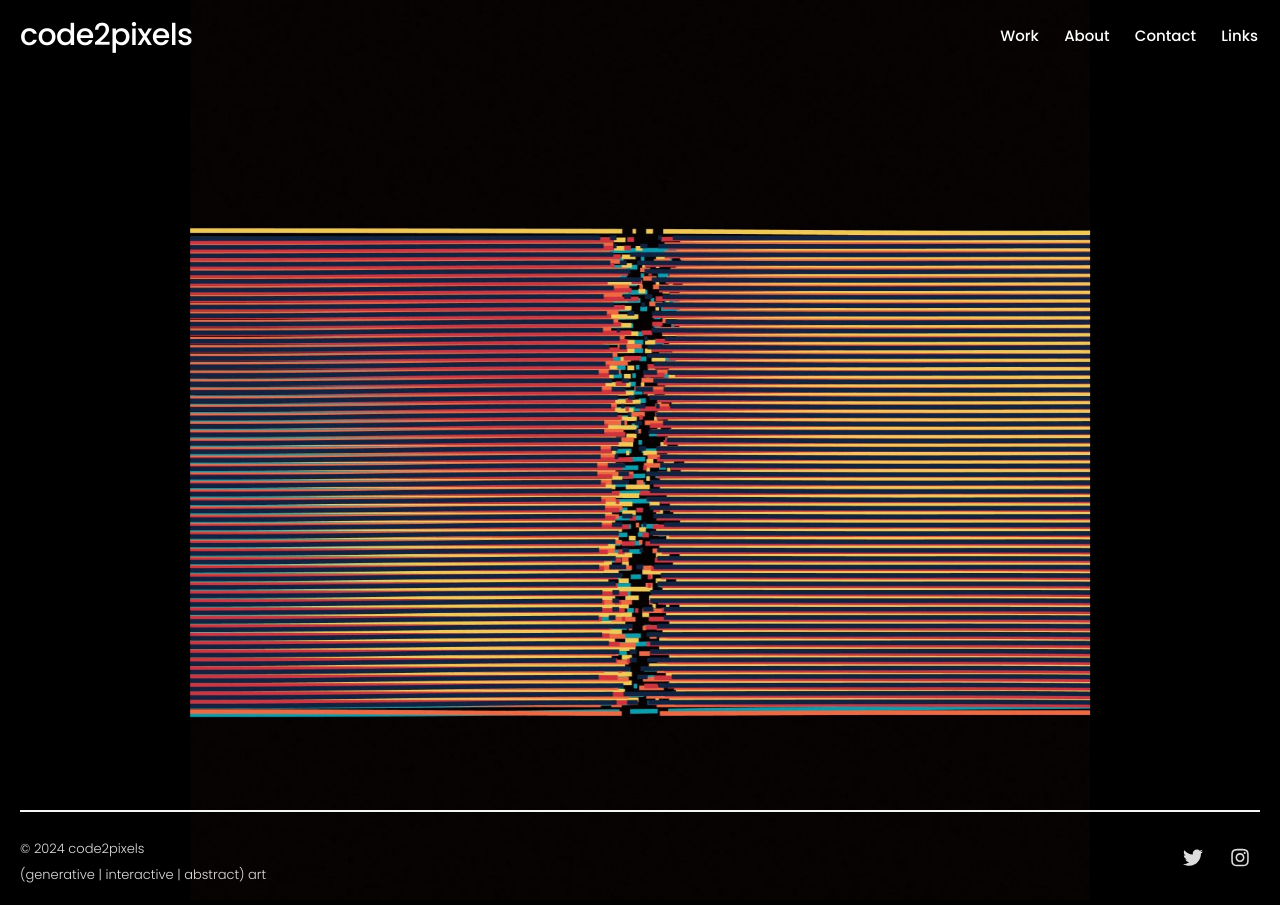
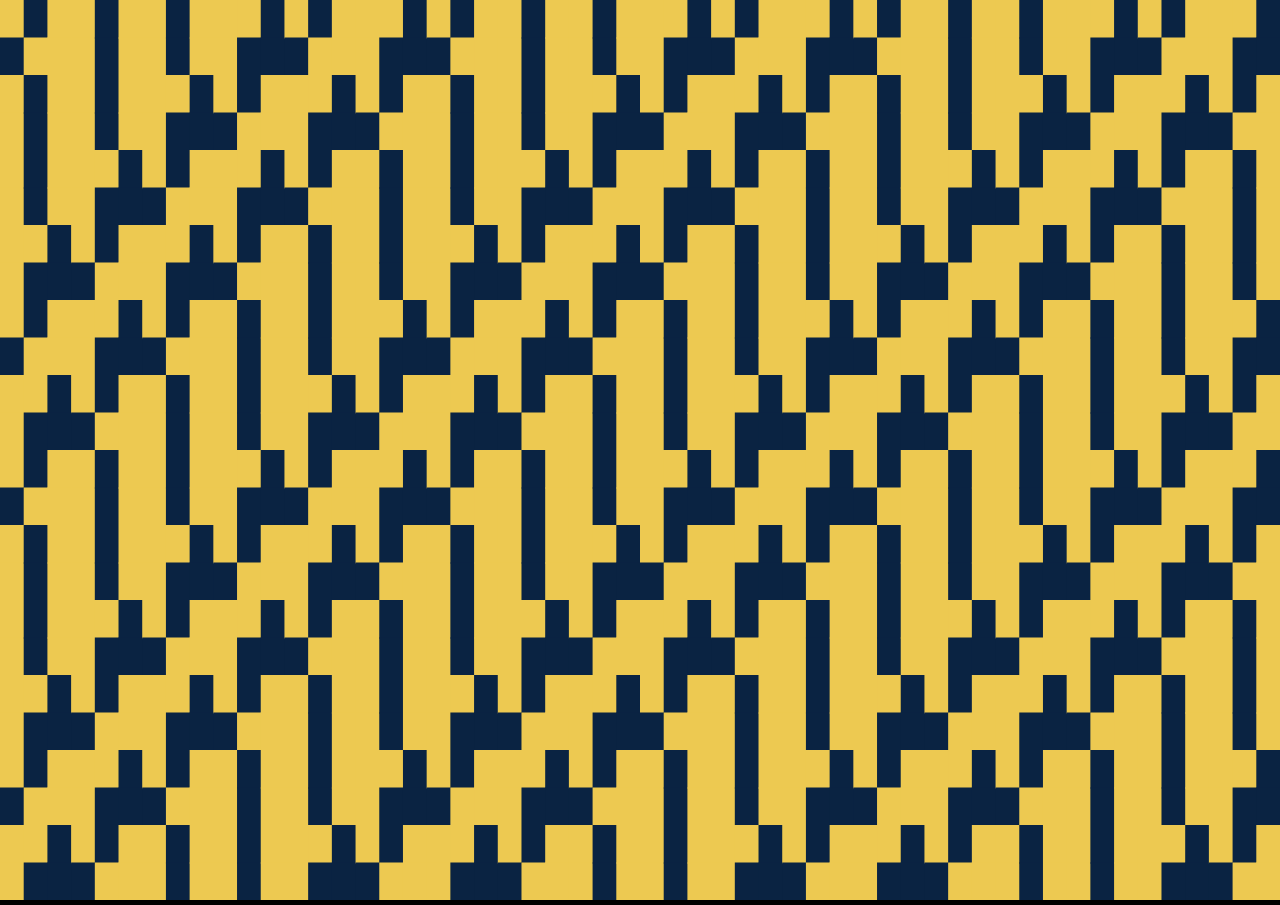
Before and after one commit to code2pixels-genart/code2pixels.xyz, a Jekyll site: the page built from index.html, in a window 1280 px wide. Built offline with Jekyll 4.4.1, drawn with Linux system fonts in a browser that asks for light colours; nearby versions of some CDN libraries; some of the changed lines change nothing that is shown.

Commit message:
Adding Clock 001

```diff
--- /dev/null
+++ b/_layouts/fullscreen.html
@@ -0,0 +1,142 @@
+<!doctype html>
+
+<html class="no-js" lang="en">
+
+<head>
+
+
+	<!-- - - - - - - - - - - - - - - - - - - - - - - - - - - - - - - -
+
+	{{ site.data.settings.basic_settings.site_title }}
+
+	- - - - - - - - - - - - - - - - - - - - - - - - - - - - - - - - -->
+
+
+	<meta charset="utf-8">
+	<meta http-equiv="X-UA-Compatible" content="IE=edge,chrome=1">
+
+	<!-- Global site tag (gtag.js) - Google Analytics -->
+	<script async src="https://www.googletagmanager.com/gtag/js?id=UA-66393374-1"></script>
+	<script>
+	  window.dataLayer = window.dataLayer || [];
+	  function gtag(){dataLayer.push(arguments);}
+	  gtag('js', new Date());
+
+	  gtag('config', 'UA-66393374-1');
+	</script>
+
+	<!-- Page Info -->
+	<link rel="shortcut icon" href="{{ site.data.settings.basic_settings.favicon_image | relative_url }}">
+	<title>{% if page.url == "/" %}{{ site.data.settings.basic_settings.site_title }} – {{ page.title }}{% else %}{{ page.title }} – {{ site.data.settings.basic_settings.site_title }}{% endif %}</title>
+	<meta name="description" content="{{ page.description | strip_html | xml_escape }}">
+	<meta name="keywords" content="{% for tag in page.tags %}{{ tag }}, {% endfor %}">
+	<link rel="canonical" href="{{ site.url }}{{ page.url | replace: 'index.html', '' }}">
+
+
+
+	<!-- Twitter Card -->
+	<meta name="twitter:card" content="summary_large_image">
+	<meta name="twitter:title" content="{% if page.url == "/" %}{{ site.data.settings.basic_settings.site_title }} – {{ page.title }}{% else %}{{ page.title }} – {{ site.data.settings.basic_settings.site_title }}{% endif %}">
+	<meta name="twitter:description" content="{{ page.description | strip_html | xml_escape }}">
+	<meta name="twitter:image:src" content="{{ page.featured_image | absolute_url }}">
+
+	<!-- Facebook OpenGraph -->
+	<meta property="og:title" content="{% if page.url == "/" %}{{ site.data.settings.basic_settings.site_title }} – {{ page.title }}{% else %}{{ page.title }} – {{ site.data.settings.basic_settings.site_title }}{% endif %}" />
+	<meta property="og:description" content="{{ page.description | strip_html | xml_escape }}" />
+	<meta property="og:image" content="{{ page.featured_image | absolute_url }}" />
+
+	{% if site.data.settings.font_settings.font_embed %}
+	<!-- Font Embed Code -->
+	{{ site.data.settings.font_settings.font_embed }}
+	{% endif %}
+
+	<!-- Styles -->
+	<meta name="viewport" content="width=device-width, initial-scale=1">
+	<link rel="stylesheet" href="{{ '/css/style.css' | relative_url }}">
+
+	<!-- p5.js stuff -->
+	<style>
+		body {
+		  margin: 0;
+		  overflow: hidden;
+		}
+	</style>
+	<script src="https://cdnjs.cloudflare.com/ajax/libs/p5.js/1.4.0/p5.js"></script>
+    <script src="https://cdnjs.cloudflare.com/ajax/libs/p5.js/1.4.0/addons/p5.dom.js"></script>
+
+
+	<!-- Icons -->
+	<script defer src="https://use.fontawesome.com/releases/v5.1.1/js/solid.js" integrity="sha384-GXi56ipjsBwAe6v5X4xSrVNXGOmpdJYZEEh/0/GqJ3JTHsfDsF8v0YQvZCJYAiGu" crossorigin="anonymous"></script>
+	<script defer src="https://use.fontawesome.com/releases/v5.1.1/js/brands.js" integrity="sha384-0inRy4HkP0hJ038ZyfQ4vLl+F4POKbqnaUB6ewmU4dWP0ki8Q27A0VFiVRIpscvL" crossorigin="anonymous"></script>
+	<script defer src="https://use.fontawesome.com/releases/v5.1.1/js/fontawesome.js" integrity="sha384-NY6PHjYLP2f+gL3uaVfqUZImmw71ArL9+Roi9o+I4+RBqArA2CfW1sJ1wkABFfPe" crossorigin="anonymous"></script>
+
+	<!-- Poppins -->
+	<link rel="preconnect" href="https://fonts.googleapis.com">
+	<link rel="preconnect" href="https://fonts.gstatic.com" crossorigin>
+	<link href="https://fonts.googleapis.com/css2?family=Poppins:ital,wght@0,100;0,200;0,300;0,400;0,500;0,600;0,700;0,800;0,900;1,100;1,200;1,300;1,400;1,500;1,600;1,700;1,800;1,900&family=Roboto+Flex:opsz,wdth,wght,GRAD,YOPQ,YTDE,YTLC@8..144,114.1,433,150,135,-216,488&display=swap" rel="stylesheet">
+
+	{% if site.data.settings.advanced_settings.custom_styles %}
+	<!-- Custom Styles -->
+	<style>{{ site.data.settings.advanced_settings.custom_styles }}</style>
+	{% endif %}
+
+	{% if site.data.settings.advanced_settings.analytics_code %}
+	<!-- Analytics Code -->
+	{{ site.data.settings.advanced_settings.analytics_code }}
+	{% endif %}
+
+	{% if site.data.settings.advanced_settings.header_js %}
+	<!-- Extra Header JS Code -->
+	{{ site.data.settings.advanced_settings.header_js }}
+	{% endif %}
+
+
+    <!-- Schema Markup Script -->
+    {% if page.schema %}
+		<script type="application/ld+json">
+		{
+		    "@context": "http://schema.org",
+		    "@type": "VisualArtwork",
+		    "name": "{{page.schema.title}}",
+		    "description": "{{page.schema.description}}",
+		    "abstract": "{{page.schema.abstract}}",
+		    "artist": "code2pixels",
+		    "author": "code2pixels",
+		    "creator": {
+		        "@type": "Person",
+		        "name": "code2pixels",
+		        "url": "code2pixels.xyz"
+		    },
+		    "dateCreated": "{{page.schema.date}}",
+		    "artMedium": "{{page.schema.artMedium}}",
+		    {% if page.schema.artEdition %}"artEdition": "{{page.schema.artEdition}}",  {% endif %}
+		    "artform": "{{page.schema.artform}}",
+		    "keywords": [{% for tag in page.tags %}"{{ tag }}", {% endfor %}],
+		    "image": "{{ site.url }}{{page.schema.image}}",
+		    "license": "https://creativecommons.org/licenses/by-nc-sa/4.0/deed.pt-br",
+		    {% if page.schema.isBasedOn %}
+		    "isBasedOn": "{{page.schema.isBasedOn}}",
+		    {% endif %}
+		    {% if page.schema.material %}
+		    "material": "{{page.schema.material}}",
+		    {% endif %}
+		    "locationCreated": {
+		        "@type": "Place",
+		        "name": "{{page.schema.locationCreated}}"
+		    },
+		}
+		</script>
+
+
+
+    {% endif %}
+  <script src="clocks/main.js" defer></script> <!-- Main script to handle loading clocks -->
+</head>
+
+
+<body>
+  <script>
+  </script>
+</body>
+
+</html>
--- /dev/null
+++ b/clocks/clock0001.js
@@ -0,0 +1,140 @@
+var debug=false;
+
+function drawClock() {
+  background(0,0,0);  // Set background to black
+
+  let currentTime = nf(hour(), 2) + nf(minute(), 2) + nf(second(), 2); // Format time as HHMMSS
+  let currentTimeCells = currentTime
+
+	// Define the total number of columns
+	let totalColumns = 18;
+
+	// Calculate cell sizes based on the canvas dimensions
+	let cellSizeX = width / totalColumns; // Cell width fills the whole width
+	let cellSizeY = height / floor(height / (width / totalColumns)); // Cell height fills the height
+
+	// Calculate number of columns and rows
+	let cols = floor(width / cellSizeX);  // Calculate number of columns
+	let rows = floor(height / cellSizeY); // Calculate number of rows
+
+	// Optional: Log or use cols and rows as needed
+	// console.log(cols, rows);
+  // Loop through rows and columns to fill the grid with time
+  for (let y = 0; y < rows; y++) {
+    for (let x = 0; x < cols; x++) {
+      let posX = x * cellSizeX + cellSizeX / 2;  // Calculate X position for text
+      let posY = y * cellSizeY + cellSizeY / 2;  // Calculate Y position for text
+      drawBinaryGrid(posX-cellSizeX/2,posY-cellSizeY/2,cellSizeX,cellSizeY, str(currentTimeCells[(x+y)%6]));
+    }
+  }
+
+
+}
+
+// Corrected binary mapping table (6x6 grid with alphanumeric values)
+const binaryGrid = {
+    'A': ['001', '001'],
+    'B': ['001', '010'],
+    'C': ['001', '011'],
+    'D': ['001', '100'],
+    'E': ['001', '101'],
+    'F': ['001', '110'],
+    'G': ['010', '001'],
+    'H': ['010', '010'],
+    'I': ['010', '011'],
+    'J': ['010', '100'],
+    'K': ['010', '101'],
+    'L': ['010', '110'],
+    'M': ['011', '001'],
+    'N': ['011', '010'],
+    'O': ['011', '011'],
+    'P': ['011', '100'],
+    'Q': ['011', '101'],
+    'R': ['011', '110'],
+    'S': ['100', '001'],
+    'T': ['100', '010'],
+    'U': ['100', '011'],
+    'V': ['100', '100'],
+    'W': ['100', '101'],
+    'X': ['100', '110'],
+    'Y': ['101', '001'],
+    'Z': ['101', '010'],
+    '0': ['101', '011'],
+    '1': ['101', '100'],
+    '2': ['101', '101'],
+    '3': ['101', '110'],
+    '4': ['110', '001'],
+    '5': ['110', '010'],
+    '6': ['110', '011'],
+    '7': ['110', '100'],
+    '8': ['110', '101'],
+    '9': ['110', '110'],
+};
+
+// Function to draw binary grid for a given character at specified position and size
+function drawBinaryGrid(x, y, gridWidth, gridHeight, character) {
+	push()
+	rectMode(CORNER)
+	noStroke();
+	// stroke(0,20)
+    // Get the binary representation from the grid table
+    if (character in binaryGrid) {
+        let bin1 = binaryGrid[character][0];
+        let bin2 = binaryGrid[character][1];
+
+        // Calculate size of each square
+        let squareSizeX = (gridWidth / 3);  // Assuming each binary pattern has 3 columns
+        let squareSizeY = (gridHeight / 2); // Assuming there are 2 rows
+
+        // Draw the grid of squares based on the binary pattern
+        for (let col = 0; col < 3; col++) {
+            for (let row = 0; row < 2; row++) {
+                let xPos = x + col * squareSizeX;
+                let yPos = y + row * squareSizeY;
+                let binaryValue = (row === 0) ? bin1[col] : bin2[col];
+                if (binaryValue === '1') {
+                    fill(c2p[3]); // Black square
+                } else {
+                    fill(c2p[0]); // White square
+                }
+                rect(xPos, yPos, squareSizeX+1, squareSizeY+1);
+            }
+        }
+
+
+        if (debug){
+        	push()
+        	stroke(0,255,0)
+        	fill(0,0,255,100)
+        	rect(x, y, gridWidth, gridHeight)
+
+        	fill(255,0,0,120)
+        	noStroke()
+        	// rectMode(CENTER)
+        	textSize(gridHeight)
+        	text(character,x, y, gridWidth, gridHeight)
+
+        	pop()
+        }
+
+    } else {
+        console.error(`Character ${character} not found in binary grid.`);
+    }
+    pop()
+}
+
+
+
+function keyPressed() {
+	// Toggle fullscreen mode with 'F' key
+	if (key === 'f' || key === 'F') {
+	let fs = fullscreen();
+			fullscreen(!fs);
+	}
+
+	// Toggle fullscreen mode with 'F' key
+	if (key === 'd' || key === 'D') {
+		debug = !debug;
+		console.log("Debug is "+debug)
+	}
+}
--- /dev/null
+++ b/clocks/main.js
@@ -0,0 +1,85 @@
+
+// TODO
+// - [ ] Create To Do List
+// -
+//
+// Clocks
+//
+// by @code2pixels aka @sandromiccoli
+//
+//
+// Sep, 2024
+// Belo Horizonte, Minas Gerais, Brazil
+//
+// Crossing Paths © 2024 by code2pixels is licensed under CC BY-NC-SA 4.0
+//
+//
+// Thanks to (see LICENSE.md for detailed licenses):
+//
+
+console.log("%cClocks", "font-weight: bold; font-family:monospace; font-size: 52px");
+// console.log("%cAn ode to the crossing paths in life.", "font-family:monospace; font-size: 20px");
+console.log("%cBy @code2pixels", "font-family:monospace; font-size: 14px");
+console.log("%cSep, 2024", "font-family:monospace; font-size: 14px");
+console.log("%cBelo Horizonte, Minas Gerais, Brazil", "font-family:monospace; font-size: 12px");
+new p5();
+//////////////
+// COLORS
+//////////////
+
+var cp=0; // color palette index
+var bgcolor;
+const c2p = ['#0A2342','#CC333F','#EB6841','#EDC951','#00A0B0'];
+let isFullScreen = false;
+let currentClockScript;
+
+
+function setup() {
+	// Create a canvas that fills the window
+	createCanvas(windowWidth, windowHeight);
+	// pixelDensity(2)
+	loadClock("0001")
+
+}
+
+function draw() {
+  // Placeholder for clock setup
+  if (typeof setupClock === 'function') {
+    setupClock();
+  }
+  // Placeholder for clock drawing
+  if (typeof drawClock === 'function') {
+    drawClock();
+  }
+}
+
+function windowResized() {
+	// Resize the canvas when the window is resized
+	resizeCanvas(windowWidth, windowHeight);
+}
+
+// Function to dynamically load JS files for different clocks
+function loadClock(version) {
+  if (currentClockScript) {
+    // Remove the old script element if it exists
+    currentClockScript.remove();
+  }
+
+  // Create a new script element for the chosen clock
+  currentClockScript = document.createElement('script');
+  currentClockScript.src = `clocks/clock${version}.js`;
+  currentClockScript.onload = () => console.log(`Loaded clock${version}.js`);
+  document.body.appendChild(currentClockScript);
+}
+
+function keyPressed() {
+	// Toggle fullscreen mode with 'F' key
+	if (key === 'f' || key === 'F') {
+	let fs = fullscreen();
+			fullscreen(!fs);
+	}
+
+	if (key === '1') loadClock("0001");
+	if (key === '2') loadClock("0002");
+	if (key === '3') loadClock("0003");
+}
--- a/index.html
+++ b/index.html
@@ -1,5 +1,5 @@
 ---
-layout: default
+layout: fullscreen
 title: (generative | interactive | abstract) art
 description: code2pixels is a generative artist who creates generative, interactive, and abstract art through algorithms
 featured_image: /images/about/code2pixels_tumblr.jpg
```
